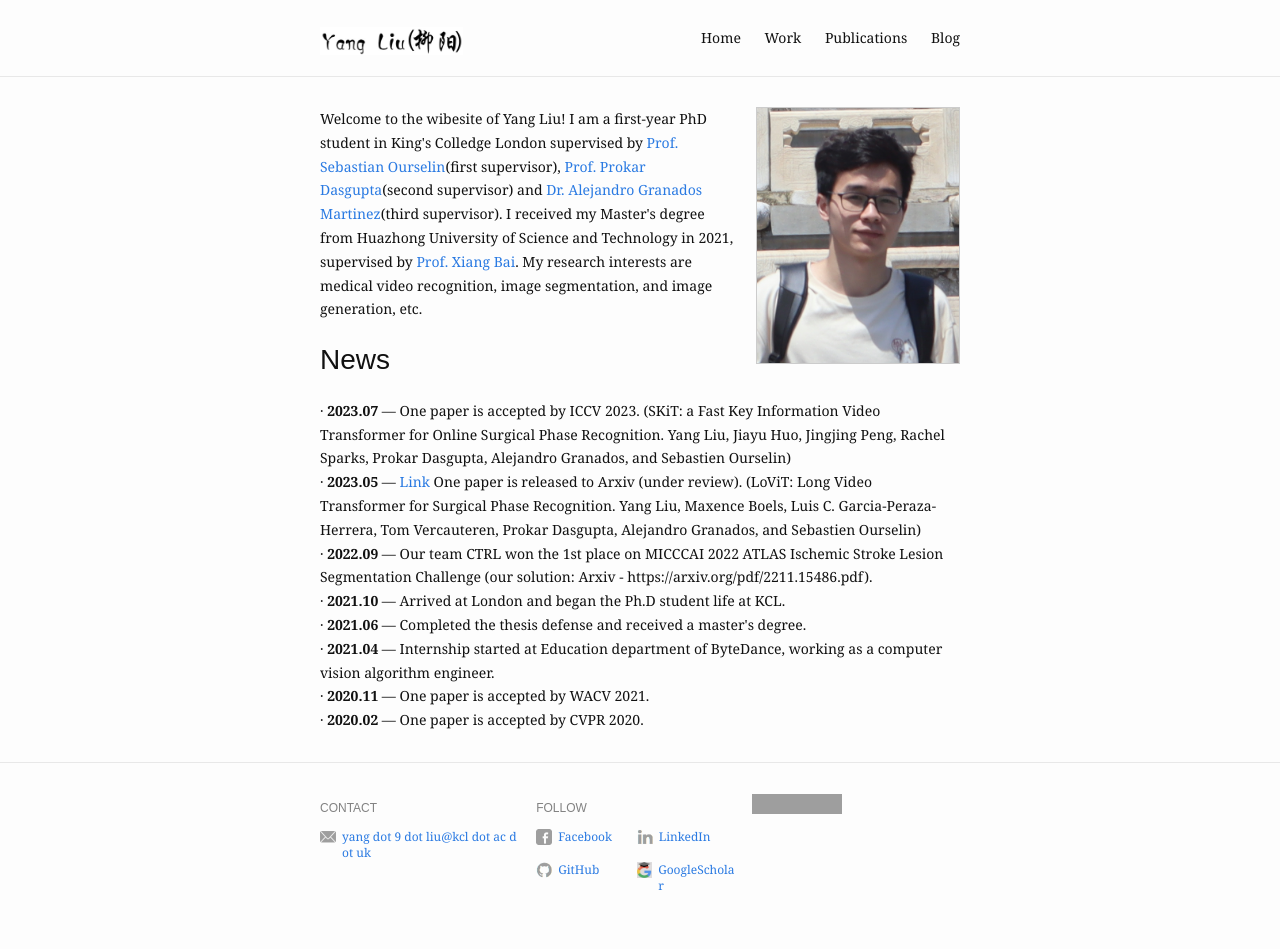
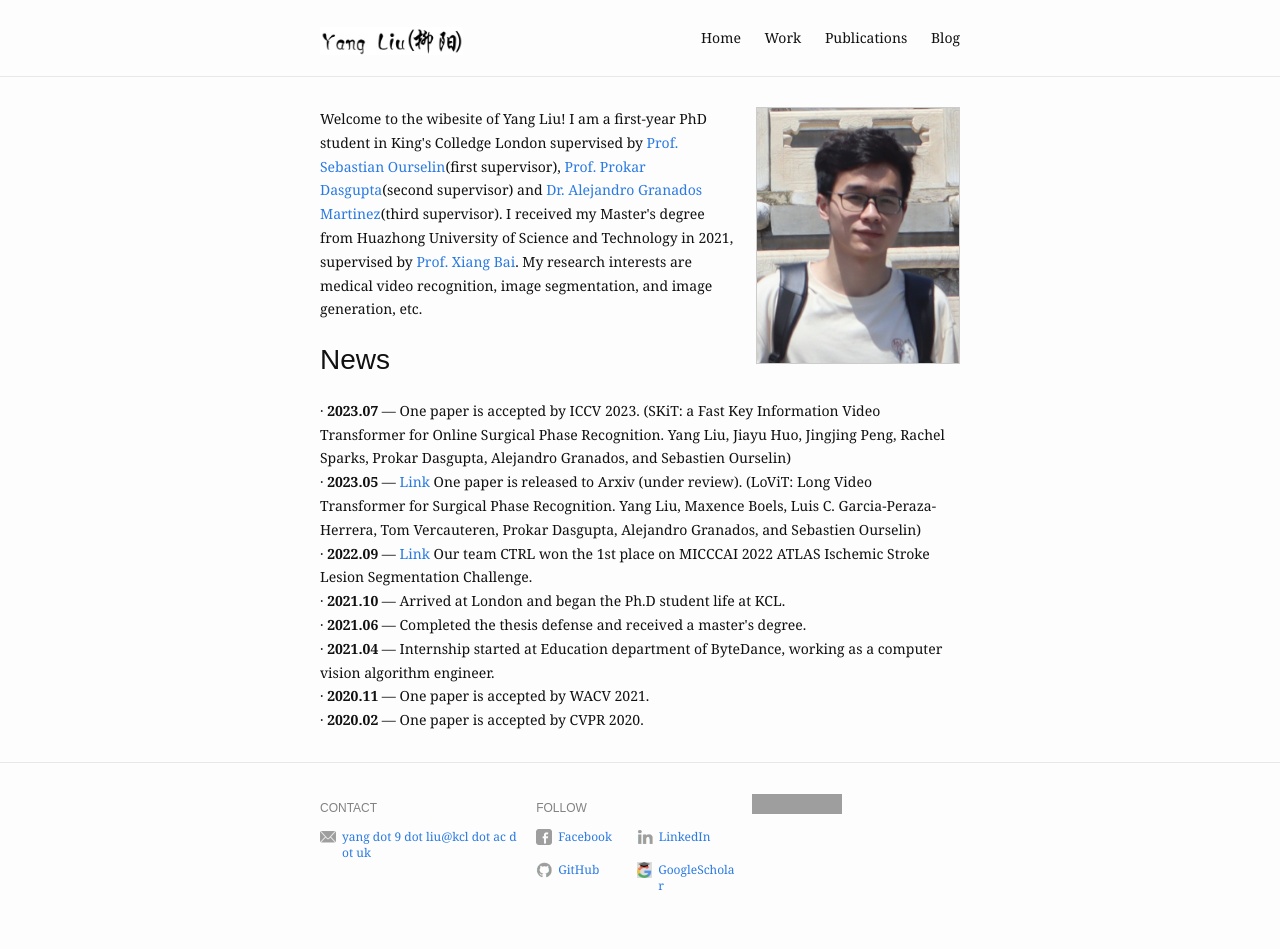
Before and after one commit to MRUIL/MRUIL.github.io, a Jekyll site: the page built from index.md, in a window 1280 px wide. Built offline with Jekyll 4.4.1, drawn with Linux system fonts in a browser that asks for light colours; grey boxes are pictures that could not be loaded.

Commit message:
Update index.md

```diff
--- a/index.md
+++ b/index.md
@@ -10,7 +10,8 @@ news-items:
     description: "One paper is released to Arxiv (under review). (LoViT: Long Video Transformer for Surgical Phase Recognition. Yang Liu, Maxence Boels, Luis C. Garcia-Peraza-Herrera, Tom Vercauteren, Prokar Dasgupta, Alejandro Granados, and Sebastien Ourselin) "
     link: "https://arxiv.org/pdf/2305.08989.pdf"
   - title: 2022.09
-    description: "Our team CTRL won the 1st place on MICCCAI 2022 ATLAS Ischemic Stroke Lesion Segmentation Challenge (our solution: Arxiv - https://arxiv.org/pdf/2211.15486.pdf)."
+    description: "Our team CTRL won the 1st place on MICCCAI 2022 ATLAS Ischemic Stroke Lesion Segmentation Challenge."
+    link: https://arxiv.org/pdf/2211.15486.pdf
   - title: "2021.10"
     description: Arrived at London and began the Ph.D student life at KCL.
   - title: 2021.06
```
